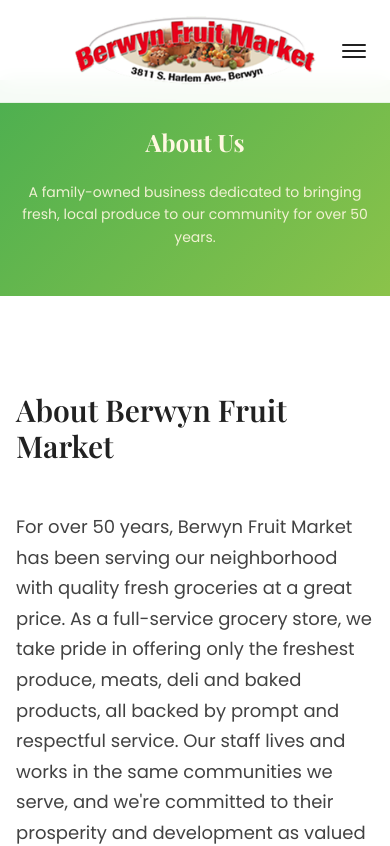
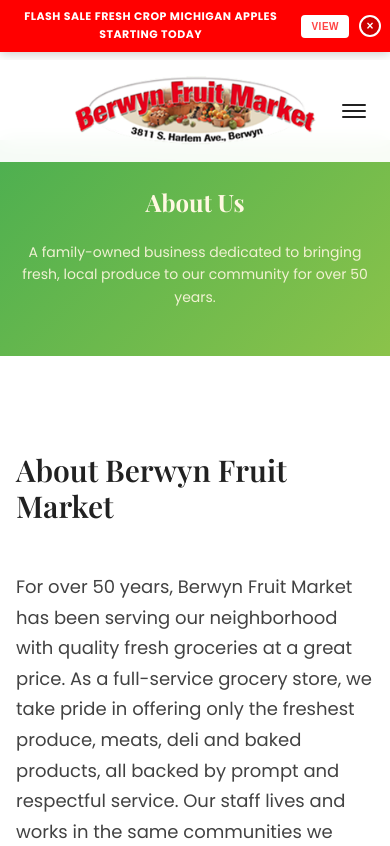
Before and after one commit to StratiDaGoat/berwyn-fruit-market, a React (Vite) app: page /about in a window 390 px wide. Shown: the top 846 px of the page. Built offline with nearby package versions, Linux system fonts and the light colour scheme.

Commit message:
Flash sale

```diff
--- a/src/App.tsx
+++ b/src/App.tsx
@@ -6,6 +6,7 @@
 import { Contact } from './pages/Contact';
 import { Header } from './components/Header';
 import { Footer } from './components/Footer';
+import FlashSalePopup from './components/FlashSalePopup';
 
 /**
  * Main App component with routing configuration
@@ -14,6 +15,7 @@
 function App() {
   return (
     <div className="app">
+      <FlashSalePopup />
       <Header />
       <main className="main-content">
         <Routes>
--- /dev/null
+++ b/src/components/FlashSalePopup.scss
@@ -0,0 +1,292 @@
+// Flash Sale Popup Styles
+.flash-sale-popup {
+  position: fixed;
+  top: 50%;
+  left: 50%;
+  transform: translate(-50%, -50%);
+  z-index: 9999;
+  background: white;
+  border-radius: 8px;
+  box-shadow: 0 4px 20px rgba(0, 0, 0, 0.3);
+  max-width: 300px;
+  width: 80%;
+  animation: popupSlideIn 0.3s ease-out;
+}
+
+.popup-content {
+  position: relative;
+}
+
+
+.popup-header {
+  display: flex;
+  justify-content: space-between;
+  align-items: center;
+  padding: 12px 16px;
+  background: #ff4444;
+  color: white;
+  border-radius: 8px 8px 0 0;
+}
+
+.flash-sale-text {
+  font-weight: bold;
+  font-size: 16px;
+  letter-spacing: 1px;
+}
+
+.close-btn {
+  background: rgba(255, 255, 255, 0.2);
+  border: 2px solid white;
+  color: white;
+  font-size: 20px;
+  font-weight: bold;
+  cursor: pointer;
+  padding: 0;
+  width: 28px;
+  height: 28px;
+  display: flex;
+  align-items: center;
+  justify-content: center;
+  border-radius: 50%;
+  transition: all 0.2s;
+
+  &:hover {
+    background-color: white;
+    color: #ff4444;
+    transform: scale(1.1);
+  }
+}
+
+.popup-image {
+  padding: 16px;
+  text-align: center;
+
+  img {
+    max-width: 100%;
+    height: auto;
+    border-radius: 4px;
+  }
+}
+
+// Flash Sale Banner Styles
+.flash-sale-banner {
+  position: fixed;
+  top: 0;
+  left: 0;
+  right: 0;
+  width: 100%;
+  background: #ff0000;
+  color: white;
+  text-align: center;
+  box-shadow: 0 2px 10px rgba(0, 0, 0, 0.2);
+  border-bottom: none; // Remove border to prevent visual gap
+  overflow: hidden;
+  margin: 0;
+  padding: 10px;
+  animation: bannerSlideDown 0.5s ease-out;
+  transform: translateY(0);
+  opacity: 1;
+  z-index: 1001; // Higher than header z-index
+}
+
+// Header adjustment when banner is visible
+.header.with-banner {
+  top: 60px; // Push header down by banner height
+  transition: top 0.4s ease-in-out;
+  margin-top: 0; // Ensure no margin
+  border-top: none; // Remove any top border
+  border-bottom: none; // Remove bottom border to prevent gap
+}
+
+// Main content adjustment when banner is visible
+.main-content.with-banner {
+  padding-top: 140px; // Account for banner (60px) + header (80px)
+  transition: padding-top 0.4s ease-in-out;
+}
+
+// Ensure no gaps between banner and header
+.flash-sale-banner {
+  margin-bottom: 0 !important;
+  border-bottom: none !important; // Remove border that might cause visual gap
+  padding-bottom: 10px; // Keep internal padding
+}
+
+.header.with-banner {
+  margin-top: 0 !important;
+  border-top: none !important; // Remove any top border that might cause gap
+  margin-bottom: 0 !important; // Ensure no bottom margin
+}
+
+
+.banner-content {
+  display: flex;
+  justify-content: center;
+  align-items: center;
+  position: relative;
+  max-width: 1200px;
+  margin: 0 auto;
+  gap: 20px;
+  padding-right: 50px;
+  flex-wrap: wrap;
+  min-height: 40px;
+}
+
+.banner-text {
+  font-weight: bold;
+  font-size: 14px;
+  letter-spacing: 0.5px;
+  flex: 1;
+  text-align: center;
+}
+
+.view-btn {
+  background: white;
+  color: #ff4444;
+  border: 2px solid white;
+  font-weight: bold;
+  font-size: 12px;
+  cursor: pointer;
+  padding: 6px 12px;
+  border-radius: 4px;
+  transition: all 0.2s;
+  text-transform: uppercase;
+  letter-spacing: 0.5px;
+
+  &:hover {
+    background-color: #ff4444;
+    color: white;
+    transform: scale(1.05);
+  }
+}
+
+.banner-close-btn {
+  position: absolute;
+  right: 10px;
+  top: 50%;
+  transform: translateY(-50%);
+  background: #cc0000;
+  border: 2px solid white;
+  color: white;
+  font-size: 18px;
+  font-weight: bold;
+  cursor: pointer;
+  padding: 4px 8px;
+  border-radius: 50%;
+  transition: all 0.2s;
+  width: 30px;
+  height: 30px;
+  display: flex;
+  align-items: center;
+  justify-content: center;
+
+  &:hover {
+    background: white;
+    color: #cc0000;
+    transform: translateY(-50%) scale(1.1);
+  }
+}
+
+// Animations
+@keyframes popupSlideIn {
+  from {
+    opacity: 0;
+    transform: translate(-50%, -60%);
+  }
+  to {
+    opacity: 1;
+    transform: translate(-50%, -50%);
+  }
+}
+
+@keyframes bannerSlideDown {
+  from {
+    transform: translateY(-100%);
+    opacity: 0;
+  }
+  to {
+    transform: translateY(0);
+    opacity: 1;
+  }
+}
+
+// Responsive adjustments
+@media (max-width: 768px) {
+  .flash-sale-popup {
+    max-width: 280px;
+    width: 90%;
+  }
+
+  .banner-text {
+    font-size: 12px;
+    flex: 1;
+    min-width: 200px;
+  }
+
+  .view-btn {
+    font-size: 11px;
+    padding: 6px 12px;
+  }
+
+  .banner-close-btn {
+    font-size: 16px;
+    width: 28px;
+    height: 28px;
+  }
+
+  .banner-content {
+    gap: 8px;
+    padding-right: 40px;
+    flex-direction: row; // Keep horizontal layout like desktop
+    align-items: center;
+    flex-wrap: wrap;
+    justify-content: center;
+  }
+
+  .banner-close-btn {
+    position: absolute;
+    right: 5px;
+    top: 50%;
+    transform: translateY(-50%);
+    width: 24px;
+    height: 24px;
+    font-size: 14px;
+  }
+
+  .flash-sale-banner {
+    padding: 8px;
+  }
+}
+
+@media (max-width: 480px) {
+  .banner-text {
+    font-size: 11px;
+    text-align: center;
+  }
+
+  .banner-content {
+    flex-direction: row; // Keep horizontal layout like desktop
+    gap: 6px;
+    flex-wrap: wrap;
+    justify-content: center;
+    padding-right: 35px;
+  }
+
+  .banner-close-btn {
+    position: absolute;
+    right: 3px;
+    top: 50%;
+    transform: translateY(-50%);
+    width: 22px;
+    height: 22px;
+    font-size: 12px;
+  }
+
+  .view-btn {
+    font-size: 10px;
+    padding: 4px 8px;
+  }
+
+  .flash-sale-banner {
+    padding: 6px;
+  }
+}
--- /dev/null
+++ b/src/components/FlashSalePopup.tsx
@@ -0,0 +1,80 @@
+import React, { useState, useEffect } from 'react';
+import './FlashSalePopup.scss';
+
+const FlashSalePopup: React.FC = () => {
+  const [isPopupVisible, setIsPopupVisible] = useState(false);
+  const [isBannerVisible, setIsBannerVisible] = useState(true);
+
+  useEffect(() => {
+    const header = document.querySelector('.header');
+    const mainContent = document.querySelector('.main-content');
+
+    if (header) {
+      if (isBannerVisible) {
+        header.classList.add('with-banner');
+      } else {
+        header.classList.remove('with-banner');
+      }
+    }
+
+    if (mainContent) {
+      if (isBannerVisible) {
+        mainContent.classList.add('with-banner');
+      } else {
+        mainContent.classList.remove('with-banner');
+      }
+    }
+  }, [isBannerVisible]);
+
+
+  const handleViewClick = () => {
+    setIsPopupVisible(true);
+  };
+
+  const handleClosePopup = () => {
+    setIsPopupVisible(false);
+  };
+
+  const handleCloseBanner = () => {
+    setIsBannerVisible(false);
+  };
+
+  return (
+    <>
+      {/* Flash Sale Banner */}
+      {isBannerVisible && (
+        <div className="flash-sale-banner visible">
+          <div className="banner-content">
+            <span className="banner-text">FLASH SALE FRESH CROP MICHIGAN APPLES STARTING TODAY</span>
+            <button className="view-btn" onClick={handleViewClick}>
+              VIEW
+            </button>
+            <button className="banner-close-btn" onClick={handleCloseBanner}>
+              ×
+            </button>
+          </div>
+        </div>
+      )}
+
+      {/* Flash Sale Popup */}
+      {isPopupVisible && (
+        <div className="flash-sale-popup">
+          <div className="popup-content">
+            <div className="popup-header">
+              <span className="flash-sale-text">FLASH SALE</span>
+              <button className="close-btn" onClick={handleClosePopup}>
+                ×
+              </button>
+            </div>
+                <div className="popup-image">
+                  <img src="/ad-with-logo.png" alt="Michigan Apple Flash Sale" />
+                </div>
+          </div>
+        </div>
+      )}
+
+    </>
+  );
+};
+
+export default FlashSalePopup;
--- a/src/components/Header.scss
+++ b/src/components/Header.scss
@@ -17,6 +17,7 @@
     justify-content: space-between;
     padding: $spacing-md 0;
     position: relative;
+    margin: 0; // Ensure no margin
 
     // Mobile layout: center logo, hamburger on right
     @media (max-width: 768px) {
```
Also changed, not shown: 2 other files (tests, documents, lock files or other folders).
